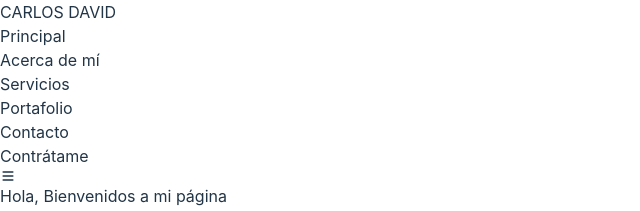
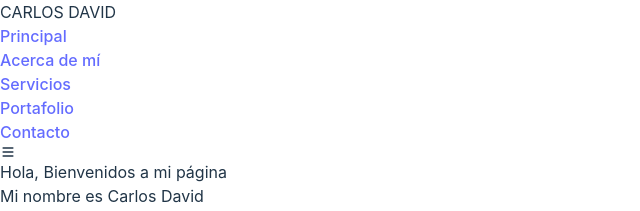
Before and after one commit to monier87/MyPortafofio_React, a React (Vite) app: page / in a window 1280 px wide. Shown: the top 211 px of the page, without its empty margins (0-640 px from the left). Built offline with nearby package versions, Linux system fonts and the light colour scheme.

Commit message:
ADD LINKS

```diff
--- a/src/components/Header.jsx
+++ b/src/components/Header.jsx
@@ -1,6 +1,6 @@
 import React, { useState } from 'react';
-import { HiMenu, HiX } from "react-icons/hi";
-import MenuOverlay from "./MenuOverlay";
+import { HiMenu, HiX } from 'react-icons/hi';
+import MenuOverlay from './MenuOverlay';
 
 function Header() {
   const [toggle, setToggle] = useState(false);
@@ -8,23 +8,28 @@ function Header() {
   const menuList = [
     {
       id: 1,
-      title: "Principal",
+      title: 'Principal',
+      link: '/',
     },
     {
       id: 2,
-      title: "Acerca de mí",
+      title: 'Acerca de mí',
+      link: '/about',
     },
     {
       id: 3,
-      title: "Servicios",
+      title: 'Servicios',
+      link: '/services',
     },
     {
       id: 4,
-      title: "Portafolio",
+      title: 'Portafolio',
+      link: '/portfolio',
     },
     {
       id: 5,
-      title: "Contacto",
+      title: 'Contacto',
+      link: '/contact',
     },
   ];
 
@@ -39,14 +44,14 @@ function Header() {
         <div className="hidden md:flex gap-4">
           {menuList.map((item) => (
             <div key={item.id}>
-              <h2 className="text-black hover:text-white hover:bg-red-500 rounded-full text-base md:text-lg px-3 py-1 cursor-pointer">
+              <a
+                href={item.link}
+                className="text-black hover:text-white hover:bg-red-500 rounded-full text-base md:text-lg px-3 py-1 cursor-pointer"
+              >
                 {item.title}
-              </h2>
+              </a>
             </div>
           ))}
-          <h2 className="text-black hover:text-white hover:bg-red-500 rounded-full text-base md:text-lg px-3 py-1 cursor-pointer">
-            Contrátame
-          </h2>
         </div>
       </div>
       <div className="md:hidden">
```
